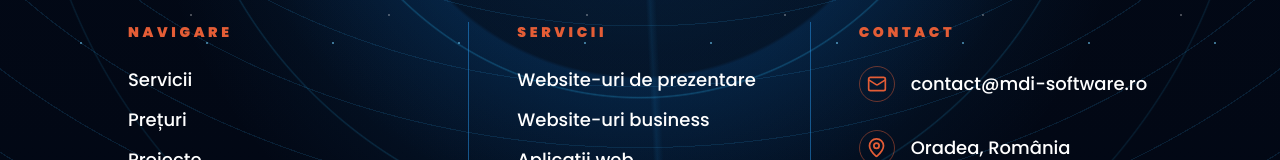
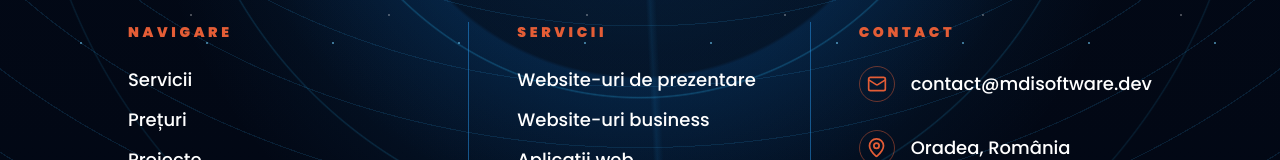
Before and after one commit to DMI-web-presence/mdi-software-project, a Next.js app: page /brief in a window 1280 px wide. Shown: the part 1956-2116 px from the top of the page. Built offline with nearby package versions, Linux system fonts and the light colour scheme; no server answers.

Commit message:
Replace the mock email adress.

```diff
--- a/components/confidentiality-policy.tsx
+++ b/components/confidentiality-policy.tsx
@@ -7,7 +7,7 @@ const policySections = [
     title: "Cine suntem",
     body: [
       "MDI Software este operatorul datelor tale cu caracter personal în sensul Regulamentului (UE) 2016/679 (GDPR). Dezvoltăm servicii digitale personalizate: website-uri de prezentare, aplicații web, integrări, mentenanță și consultanță tehnică.",
-      "Pentru exercitarea drepturilor sau întrebări legate de datele personale, ne poți contacta la contact@mdi-software.ro.",
+      "Pentru exercitarea drepturilor sau întrebări legate de datele personale, ne poți contacta la contact@mdisoftware.dev.",
     ],
   },
   {
@@ -57,7 +57,7 @@ const policySections = [
     title: "Drepturile tale",
     body: [
       "Ai dreptul de informare, acces, rectificare, ștergere, restricționare, portabilitate, opoziție, retragere a consimțământului și dreptul de a nu fi supus unei decizii bazate exclusiv pe prelucrare automată, acolo unde aceste drepturi se aplică.",
-      "Pentru exercitarea drepturilor, ne poți contacta la contact@mdi-software.ro. Ai și dreptul de a depune plângere la ANSPDCP.",
+      "Pentru exercitarea drepturilor, ne poți contacta la contact@mdisoftware.dev. Ai și dreptul de a depune plângere la ANSPDCP.",
     ],
   },
   {
@@ -75,7 +75,7 @@ const policySections = [
   {
     title: "Contact și ANSPDCP",
     body: [
-      "Pentru întrebări ne poți scrie la contact@mdi-software.ro. Pentru plângeri, te poți adresa Autorității Naționale de Supraveghere a Prelucrării Datelor cu Caracter Personal, Bd. G-ral Gheorghe Magheru nr. 28-30, Sector 1, București, e-mail anspdcp@dataprotection.ro.",
+      "Pentru întrebări ne poți scrie la contact@mdisoftware.dev. Pentru plângeri, te poți adresa Autorității Naționale de Supraveghere a Prelucrării Datelor cu Caracter Personal, Bd. G-ral Gheorghe Magheru nr. 28-30, Sector 1, București, e-mail anspdcp@dataprotection.ro.",
     ],
   },
 ];
--- a/components/contact-form.tsx
+++ b/components/contact-form.tsx
@@ -86,11 +86,11 @@ export function ContactForm() {
           </p>
 
           <div className="mt-8 grid gap-4 text-sm font-semibold text-[#253045]/80">
-            <a className="inline-flex items-center gap-3 transition hover:text-signal" href="mailto:contact@mdi-software.ro">
+            <a className="inline-flex items-center gap-3 transition hover:text-signal" href="mailto:contact@mdisoftware.dev">
               <span className="grid size-10 place-items-center rounded-full border border-signal/30 bg-white text-signal">
                 <Mail size={18} aria-hidden="true" />
               </span>
-              contact@mdi-software.ro
+              contact@mdisoftware.dev
             </a>
             <p className="inline-flex items-center gap-3">
               <span className="grid size-10 place-items-center rounded-full border border-[#0075ff]/25 bg-white text-[#0075ff]">
--- a/components/project-brief-wizard.tsx
+++ b/components/project-brief-wizard.tsx
@@ -553,7 +553,7 @@ function BriefSidebar({ currentStep, progress, onStepClick }: { currentStep: num
       </nav>
       <div className="mt-8 grid grid-cols-[auto_1fr] gap-3 rounded-lg border border-white/40 p-4 max-[1023px]:hidden">
         <Sparkles className="text-[#46d7f3]" size={21} />
-        <div><strong className="text-[0.83rem]">Ai nevoie de ajutor?</strong><p className="mt-3 text-[0.72rem] leading-[1.7] text-white/75">Nu ești sigur ce să alegi? Îți recomandăm cele mai bune opțiuni pentru tine.</p><a className="mt-4 inline-flex items-center gap-2 rounded-[5px] border border-[#0e83b6] px-3 py-2 text-xs" href="mailto:contact@mdi-software.ro?subject=Ajutor%20brief%20MDI">Contactează-ne <Mail size={16} /></a></div>
+        <div><strong className="text-[0.83rem]">Ai nevoie de ajutor?</strong><p className="mt-3 text-[0.72rem] leading-[1.7] text-white/75">Nu ești sigur ce să alegi? Îți recomandăm cele mai bune opțiuni pentru tine.</p><a className="mt-4 inline-flex items-center gap-2 rounded-[5px] border border-[#0e83b6] px-3 py-2 text-xs" href="mailto:contact@mdisoftware.dev?subject=Ajutor%20brief%20MDI">Contactează-ne <Mail size={16} /></a></div>
       </div>
     </aside>
   );
--- a/components/site-footer.tsx
+++ b/components/site-footer.tsx
@@ -79,12 +79,12 @@ export function SiteFooter() {
             <div className="mt-4 grid gap-3 text-xs font-medium text-white/88 sm:mt-5 sm:gap-4 sm:text-sm md:mt-6 md:gap-7 md:text-lg">
               <a
                 className="flex min-w-0 items-center gap-2.5 transition hover:text-signal md:gap-4"
-                href="mailto:contact@mdi-software.ro"
+                href="mailto:contact@mdisoftware.dev"
               >
                 <span className="flex h-8 w-8 shrink-0 items-center justify-center rounded-full border border-signal/45 text-signal md:h-9 md:w-9">
                   <Mail size={20} aria-hidden="true" />
                 </span>
-                <span className="min-w-0 break-all md:whitespace-nowrap">contact@mdi-software.ro</span>
+                <span className="min-w-0 break-all md:whitespace-nowrap">contact@mdisoftware.dev</span>
               </a>
               <p className="flex items-center gap-2.5 md:gap-4">
                 <span className="flex h-8 w-8 shrink-0 items-center justify-center rounded-full border border-signal/45 text-signal md:h-9 md:w-9">
--- a/components/terms-policy.tsx
+++ b/components/terms-policy.tsx
@@ -7,7 +7,7 @@ const termsSections = [
     title: "Cine suntem",
     body: [
       "MDI Software furnizează servicii digitale personalizate: website-uri de prezentare, aplicații web, integrări, formulare ghidate, mentenanță și consultanță tehnică.",
-      "Datele complete de identificare ale furnizorului vor fi afișate pe această pagină după confirmarea formei legale. Pentru contact ne poți scrie la contact@mdi-software.ro.",
+      "Datele complete de identificare ale furnizorului vor fi afișate pe această pagină după confirmarea formei legale. Pentru contact ne poți scrie la contact@mdisoftware.dev.",
     ],
     note: "Legea comerțului electronic cere afișarea informațiilor de identificare și contact într-o formă clară, vizibilă, permanentă și gratuită.",
   },
@@ -128,7 +128,7 @@ const termsSections = [
   {
     title: "Reclamații și litigii",
     body: [
-      "Pentru reclamații, te rugăm să ne contactezi mai întâi la contact@mdi-software.ro. Vom încerca soluționarea amiabilă.",
+      "Pentru reclamații, te rugăm să ne contactezi mai întâi la contact@mdisoftware.dev. Vom încerca soluționarea amiabilă.",
       "Dacă ești consumator, poți apela la mecanismele legale de protecție a consumatorilor, inclusiv ANPC/SAL, acolo unde acestea sunt aplicabile. Legea aplicabilă este legea română.",
     ],
   },
--- a/lib/site-translations.ts
+++ b/lib/site-translations.ts
@@ -276,8 +276,8 @@ export const englishTranslations: Record<string, string> = {
   "Contact È™i ANSPDCP": "Contact and ANSPDCP",
   "MDI Software este operatorul datelor tale cu caracter personal în sensul Regulamentului (UE) 2016/679 (GDPR). Dezvoltăm servicii digitale personalizate: website-uri de prezentare, aplicații web, integrări, mentenanță și consultanță tehnică.": "MDI Software is the controller of your personal data under Regulation (EU) 2016/679 (GDPR). We develop custom digital services: presentation websites, web applications, integrations, maintenance, and technical consulting.",
   "MDI Software este operatorul datelor tale cu caracter personal Ã®n sensul Regulamentului (UE) 2016/679 (GDPR). DezvoltÄƒm servicii digitale personalizate: website-uri de prezentare, aplicaÈ›ii web, integrÄƒri, mentenanÈ›Äƒ È™i consultanÈ›Äƒ tehnicÄƒ.": "MDI Software is the controller of your personal data under Regulation (EU) 2016/679 (GDPR). We develop custom digital services: presentation websites, web applications, integrations, maintenance, and technical consulting.",
-  "Pentru exercitarea drepturilor sau întrebări legate de datele personale, ne poți contacta la contact@mdi-software.ro.": "To exercise your rights or ask questions about personal data, you can contact us at contact@mdi-software.ro.",
-  "Pentru exercitarea drepturilor sau Ã®ntrebÄƒri legate de datele personale, ne poÈ›i contacta la contact@mdi-software.ro.": "To exercise your rights or ask questions about personal data, you can contact us at contact@mdi-software.ro.",
+  "Pentru exercitarea drepturilor sau întrebări legate de datele personale, ne poți contacta la contact@mdisoftware.dev.": "To exercise your rights or ask questions about personal data, you can contact us at contact@mdisoftware.dev.",
+  "Pentru exercitarea drepturilor sau Ã®ntrebÄƒri legate de datele personale, ne poÈ›i contacta la contact@mdisoftware.dev.": "To exercise your rights or ask questions about personal data, you can contact us at contact@mdisoftware.dev.",
   "Colectăm doar datele necesare pentru a răspunde solicitărilor, pentru a pregăti oferte și pentru a furniza serviciile acceptate. Acestea pot include nume, adresă de e-mail, număr de telefon, numele business-ului, domeniul de activitate, informații despre proiect, buget estimativ, preferințe de design, cerințe tehnice și mesajele trimise prin formular.": "We only collect the data needed to respond to requests, prepare offers, and provide accepted services. This may include name, email address, phone number, business name, activity field, project information, estimated budget, design preferences, technical requirements, and messages submitted through forms.",
   "ColectÄƒm doar datele necesare pentru a rÄƒspunde solicitÄƒrilor, pentru a pregÄƒti oferte È™i pentru a furniza serviciile acceptate. Acestea pot include nume, adresÄƒ de e-mail, numÄƒr de telefon, numele business-ului, domeniul de activitate, informaÈ›ii despre proiect, buget estimativ, preferinÈ›e de design, cerinÈ›e tehnice È™i mesajele trimise prin formular.": "We only collect the data needed to respond to requests, prepare offers, and provide accepted services. This may include name, email address, phone number, business name, activity field, project information, estimated budget, design preferences, technical requirements, and messages submitted through forms.",
   "Putem colecta și date tehnice limitate, cum ar fi adresa IP, tipul browserului, dispozitivul sau paginile vizitate, dacă sunt folosite loguri tehnice sau instrumente de analytics.": "We may also collect limited technical data, such as IP address, browser type, device, or visited pages, if technical logs or analytics tools are used.",
@@ -306,14 +306,14 @@ export const englishTranslations: Record<string, string> = {
   "Nu vindem datele personale cÄƒtre terÈ›i È™i nu transmitem date de card prin website, deoarece plata online cu cardul nu este activÄƒ.": "We do not sell personal data to third parties and do not transmit card data through the website, because online card payment is not active.",
   "Ai dreptul de informare, acces, rectificare, ștergere, restricționare, portabilitate, opoziție, retragere a consimțământului și dreptul de a nu fi supus unei decizii bazate exclusiv pe prelucrare automată, acolo unde aceste drepturi se aplică.": "You have the right to information, access, rectification, erasure, restriction, portability, objection, withdrawal of consent, and the right not to be subject to a decision based solely on automated processing, where these rights apply.",
   "Ai dreptul de informare, acces, rectificare, È™tergere, restricÈ›ionare, portabilitate, opoziÈ›ie, retragere a consimÈ›ÄƒmÃ¢ntului È™i dreptul de a nu fi supus unei decizii bazate exclusiv pe prelucrare automatÄƒ, acolo unde aceste drepturi se aplicÄƒ.": "You have the right to information, access, rectification, erasure, restriction, portability, objection, withdrawal of consent, and the right not to be subject to a decision based solely on automated processing, where these rights apply.",
-  "Pentru exercitarea drepturilor, ne poți contacta la contact@mdi-software.ro. Ai și dreptul de a depune plângere la ANSPDCP.": "To exercise your rights, you can contact us at contact@mdi-software.ro. You also have the right to file a complaint with ANSPDCP.",
-  "Pentru exercitarea drepturilor, ne poÈ›i contacta la contact@mdi-software.ro. Ai È™i dreptul de a depune plÃ¢ngere la ANSPDCP.": "To exercise your rights, you can contact us at contact@mdi-software.ro. You also have the right to file a complaint with ANSPDCP.",
+  "Pentru exercitarea drepturilor, ne poți contacta la contact@mdisoftware.dev. Ai și dreptul de a depune plângere la ANSPDCP.": "To exercise your rights, you can contact us at contact@mdisoftware.dev. You also have the right to file a complaint with ANSPDCP.",
+  "Pentru exercitarea drepturilor, ne poÈ›i contacta la contact@mdisoftware.dev. Ai È™i dreptul de a depune plÃ¢ngere la ANSPDCP.": "To exercise your rights, you can contact us at contact@mdisoftware.dev. You also have the right to file a complaint with ANSPDCP.",
   "Website-ul poate folosi cookies strict necesare pentru funcționare, securitate și formulare. Cookies de analiză sau marketing vor fi folosite doar dacă îți exprimi acordul, acolo unde legea cere acest lucru.": "The website may use cookies strictly necessary for functionality, security, and forms. Analytics or marketing cookies will only be used if you give consent, where required by law.",
   "Website-ul poate folosi cookies strict necesare pentru funcÈ›ionare, securitate È™i formulare. Cookies de analizÄƒ sau marketing vor fi folosite doar dacÄƒ Ã®È›i exprimi acordul, acolo unde legea cere acest lucru.": "The website may use cookies strictly necessary for functionality, security, and forms. Analytics or marketing cookies will only be used if you give consent, where required by law.",
   "Folosim măsuri rezonabile pentru protecția datelor: conexiune securizată HTTPS, acces limitat, conturi protejate, actualizări tehnice, verificări ale formularelor și păstrarea datelor doar cât este necesar.": "We use reasonable data protection measures: secure HTTPS connection, limited access, protected accounts, technical updates, form checks, and keeping data only as long as necessary.",
   "Folosim mÄƒsuri rezonabile pentru protecÈ›ia datelor: conexiune securizatÄƒ HTTPS, acces limitat, conturi protejate, actualizÄƒri tehnice, verificÄƒri ale formularelor È™i pÄƒstrarea datelor doar cÃ¢t este necesar.": "We use reasonable data protection measures: secure HTTPS connection, limited access, protected accounts, technical updates, form checks, and keeping data only as long as necessary.",
-  "Pentru întrebări ne poți scrie la contact@mdi-software.ro. Pentru plângeri, te poți adresa Autorității Naționale de Supraveghere a Prelucrării Datelor cu Caracter Personal, Bd. G-ral Gheorghe Magheru nr. 28-30, Sector 1, București, e-mail anspdcp@dataprotection.ro.": "For questions, you can write to contact@mdi-software.ro. For complaints, you may contact the Romanian National Supervisory Authority for Personal Data Processing, Bd. G-ral Gheorghe Magheru no. 28-30, Sector 1, Bucharest, email anspdcp@dataprotection.ro.",
-  "Pentru Ã®ntrebÄƒri ne poÈ›i scrie la contact@mdi-software.ro. Pentru plÃ¢ngeri, te poÈ›i adresa AutoritÄƒÈ›ii NaÈ›ionale de Supraveghere a PrelucrÄƒrii Datelor cu Caracter Personal, Bd. G-ral Gheorghe Magheru nr. 28-30, Sector 1, BucureÈ™ti, e-mail anspdcp@dataprotection.ro.": "For questions, you can write to contact@mdi-software.ro. For complaints, you may contact the Romanian National Supervisory Authority for Personal Data Processing, Bd. G-ral Gheorghe Magheru no. 28-30, Sector 1, Bucharest, email anspdcp@dataprotection.ro.",
+  "Pentru întrebări ne poți scrie la contact@mdisoftware.dev. Pentru plângeri, te poți adresa Autorității Naționale de Supraveghere a Prelucrării Datelor cu Caracter Personal, Bd. G-ral Gheorghe Magheru nr. 28-30, Sector 1, București, e-mail anspdcp@dataprotection.ro.": "For questions, you can write to contact@mdisoftware.dev. For complaints, you may contact the Romanian National Supervisory Authority for Personal Data Processing, Bd. G-ral Gheorghe Magheru no. 28-30, Sector 1, Bucharest, email anspdcp@dataprotection.ro.",
+  "Pentru Ã®ntrebÄƒri ne poÈ›i scrie la contact@mdisoftware.dev. Pentru plÃ¢ngeri, te poÈ›i adresa AutoritÄƒÈ›ii NaÈ›ionale de Supraveghere a PrelucrÄƒrii Datelor cu Caracter Personal, Bd. G-ral Gheorghe Magheru nr. 28-30, Sector 1, BucureÈ™ti, e-mail anspdcp@dataprotection.ro.": "For questions, you can write to contact@mdisoftware.dev. For complaints, you may contact the Romanian National Supervisory Authority for Personal Data Processing, Bd. G-ral Gheorghe Magheru no. 28-30, Sector 1, Bucharest, email anspdcp@dataprotection.ro.",
   "Regulile clare pentru solicitări, oferte, colaborări, plăți și livrarea serviciilor digitale.": "Clear rules for requests, offers, collaborations, payments, and delivery of digital services.",
   "Regulile clare pentru solicitÄƒri, oferte, colaborÄƒri, plÄƒÈ›i È™i livrarea serviciilor digitale.": "Clear rules for requests, offers, collaborations, payments, and delivery of digital services.",
   "Acceptarea termenilor": "Accepting the terms",
```
